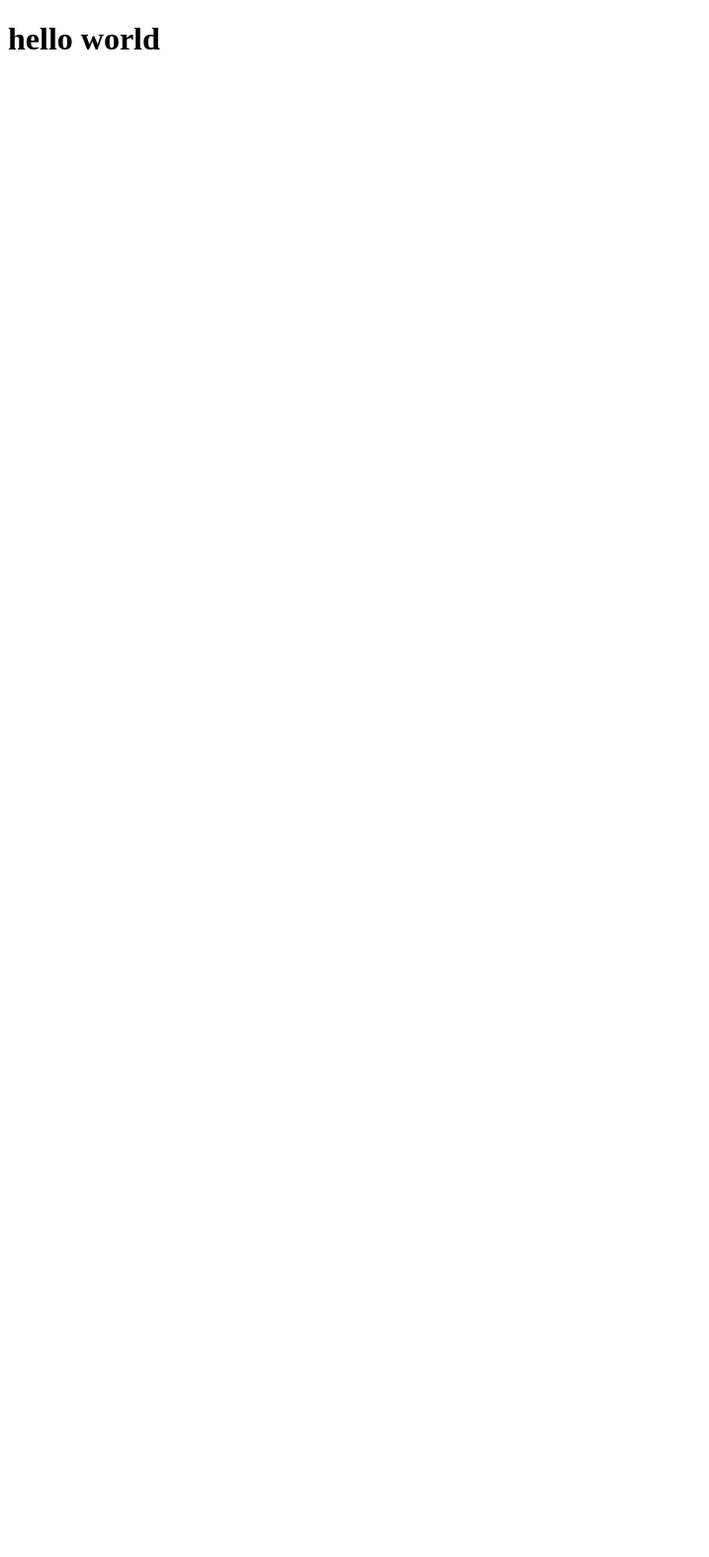
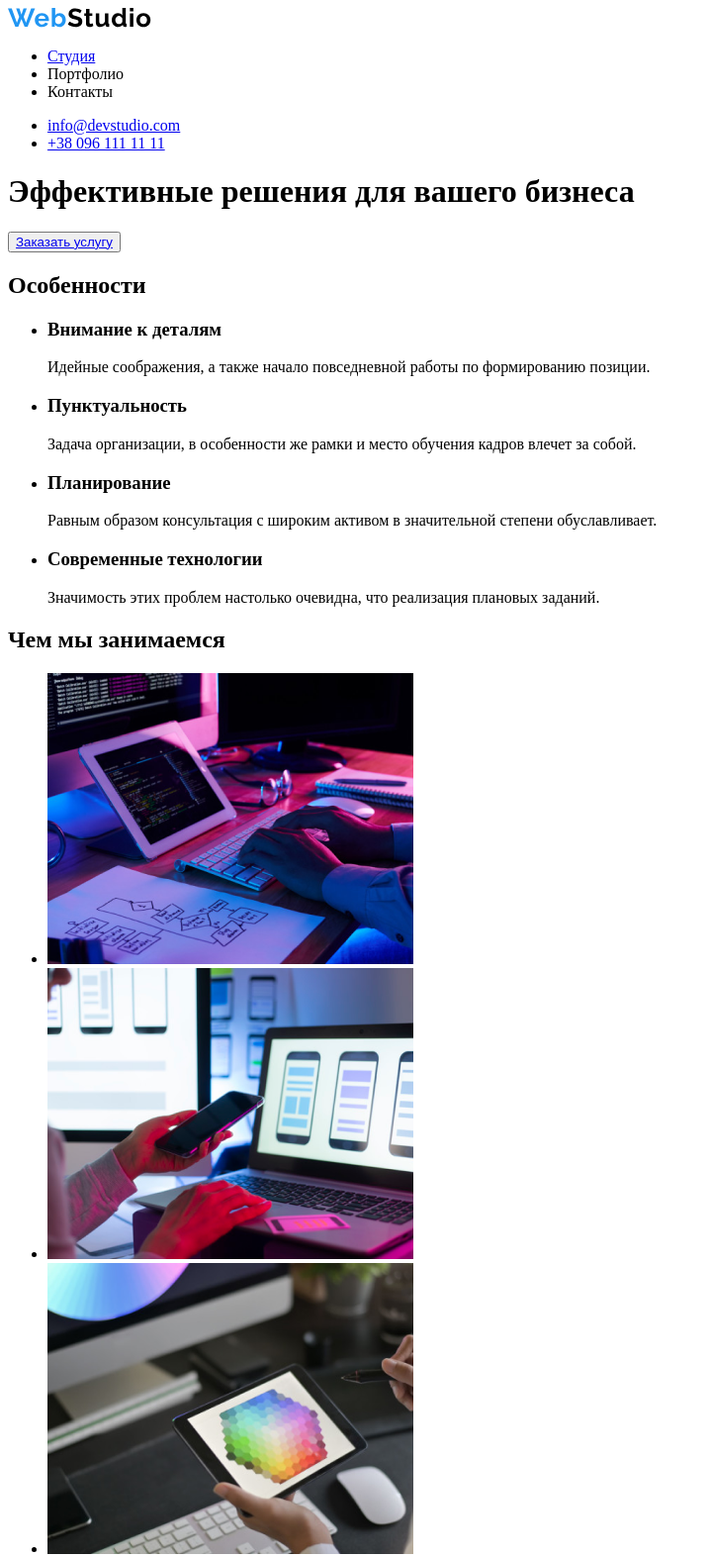
Before and after one commit to AlexKarb/goit-markup-hw-02-, a plain HTML site: page index.html in a window 1280 px wide. Shown: the top 1573 px of the page at 99% size, without its empty margins (0-717 px from the left). Before the commit the page ends 800 px from the top, so only its background shows below. Drawn offline with Linux system fonts and the light colour scheme.

Commit message:
maket html
primary html for hw1

```diff
--- a/index.html
+++ b/index.html
@@ -1,5 +1,5 @@
 <!DOCTYPE html>
-<html lang="en">
+<html lang="ru">
   <head>
     <meta charset="UTF-8" />
     <meta http-equiv="X-UA-Compatible" content="IE=edge" />
@@ -7,6 +7,127 @@
     <title>HW1</title>
   </head>
   <body>
-    <h1>hello world</h1>
+    <!-- шапка сайта -->
+    <header>
+      <img src="./photo/WebStudio.svg" alt="logo" />
+
+      <nav>
+        <ul>
+          <li><a href="https://....">Студия</a></li>
+          <li>Портфолио</li>
+          <li>Контакты</li>
+        </ul>
+
+        <ul>
+          <li><a href="mailto:info@devstudio.com">info@devstudio.com</a></li>
+          <li><a href="callto:+38 096 111 11 11">+38 096 111 11 11</a></li>
+        </ul>
+      </nav>
+    </header>
+
+    <!-- банер -->
+    <div>
+      <h1>Эффективные решения для вашего бизнеса</h1>
+      <button><a href="https://....">Заказать услугу</a></button>
+    </div>
+
+    <!-- особенности -->
+    <section>
+      <h2>Особенности</h2>
+      <ul>
+        <li>
+          <h3>Внимание к деталям</h3>
+          <p>
+            Идейные соображения, а также начало повседневной работы по
+            формированию позиции.
+          </p>
+        </li>
+        <li>
+          <h3>Пунктуальность</h3>
+          <p>
+            Задача организации, в особенности же рамки и место обучения кадров
+            влечет за собой.
+          </p>
+        </li>
+        <li>
+          <h3>Планирование</h3>
+          <p>
+            Равным образом консультация с широким активом в значительной степени
+            обуславливает.
+          </p>
+        </li>
+        <li>
+          <h3>Современные технологии</h3>
+          <p>
+            Значимость этих проблем настолько очевидна, что реализация плановых
+            заданий.
+          </p>
+        </li>
+      </ul>
+    </section>
+
+    <!-- уточнить адресс ссылок по фото -->
+    <!-- чем мы занимаемся -->
+    <section>
+      <h2>Чем мы занимаемся</h2>
+      <ul>
+        <li>
+          <a href="https://...."
+            ><img src="./photo/box 1.png " alt="ссылка на страницу-уточнить"
+          /></a>
+        </li>
+        <li>
+          <a href="https://...."
+            ><img src="./photo/box 2.png " alt="ссылка на страницу-уточнить"
+          /></a>
+        </li>
+        <li>
+          <a href="https://...."
+            ><img src="./photo/box 3.png " alt="ссылка на страницу-уточнить"
+          /></a>
+        </li>
+      </ul>
+    </section>
+
+    <!-- Наша команда -->
+    <section>
+      <h2>Наша команда</h2>
+      <ul>
+        <li>
+          <img src="./photo/img.jpg" alt="Игорь Демьяненко" />
+          <h3>Игорь Демьяненко</h3>
+          <p>Product Designer</p>
+        </li>
+        <li>
+          <img src="./photo/img2.jpg" alt="Ольга Репина" />
+          <h3>Ольга Репина</h3>
+          <p>Frontend Developer</p>
+        </li>
+        <li>
+          <img src="./photo/img3.jpg" alt="Николай Тарасов" />
+          <h3>Николай Тарасов</h3>
+          <p>Marketing</p>
+        </li>
+        <li>
+          <img src="./photo/img4.jpg" alt="Михаил Ермаков" />
+          <h3>Михаил Ермаков</h3>
+          <p>UI Designer</p>
+        </li>
+      </ul>
+    </section>
+
+    <!-- подвал -->
+    <footer>
+      <img src="./photo/WebStudio.svg" alt="logo" />
+      <address>г. Киев, пр-т Леси Украинки, 26</address>
+      <ul>
+        <li>
+          <a href="mailto:info@example.com">info@example.com</a>
+        </li>
+        <li>
+          <a href="callto:+38 099 111 11 11">+38 099 111 11 11</a>
+        </li>
+      </ul>
+    </footer>
   </body>
 </html>
```
Also changed, not shown: photo/WebStudio.png (added), photo/WebStudio.svg (added), photo/box 1.png (added), photo/box 2.png (added), photo/box 3.png (added), photo/img.jpg (added), photo/img2.jpg (added), photo/img3.jpg (added), photo/img4.jpg (added).
